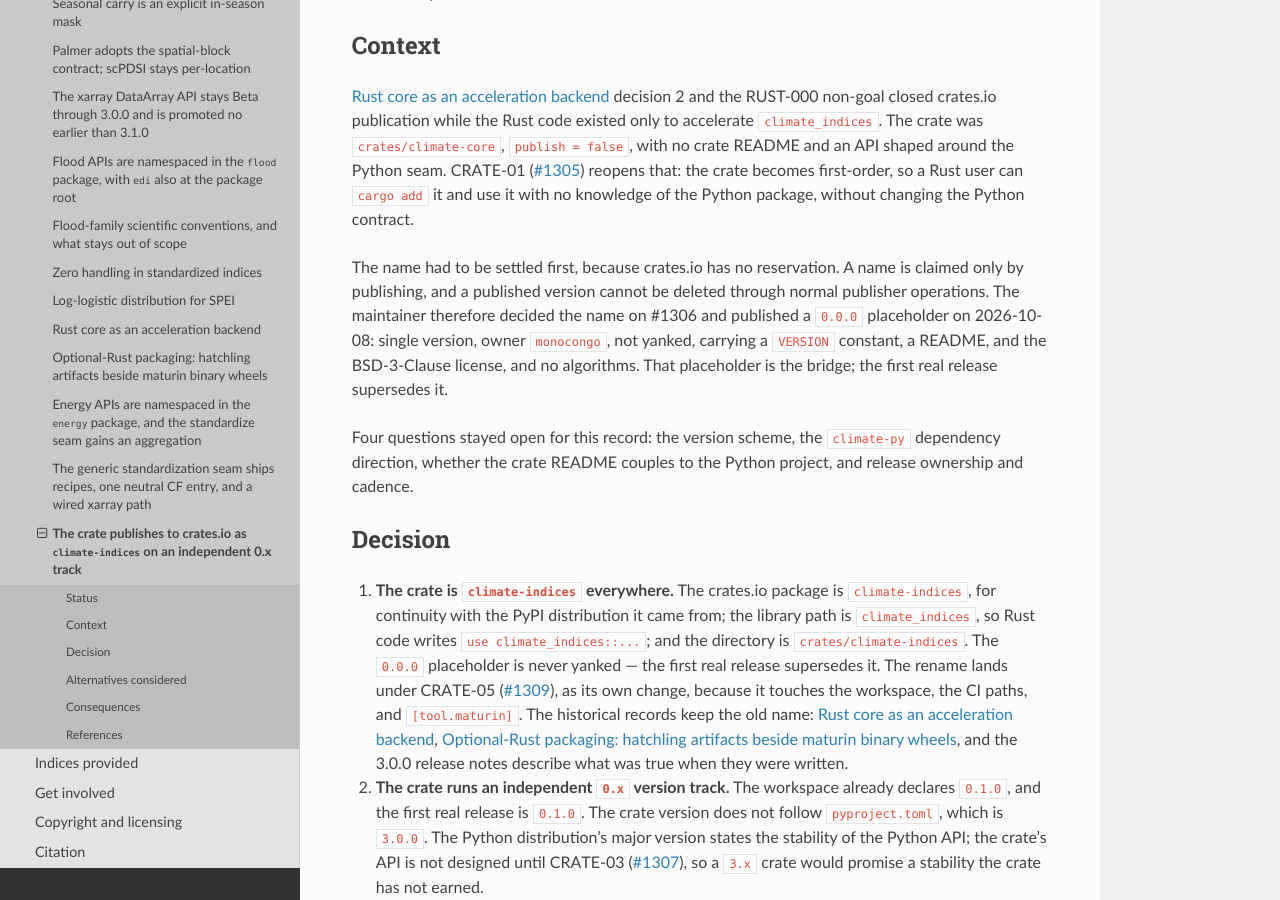
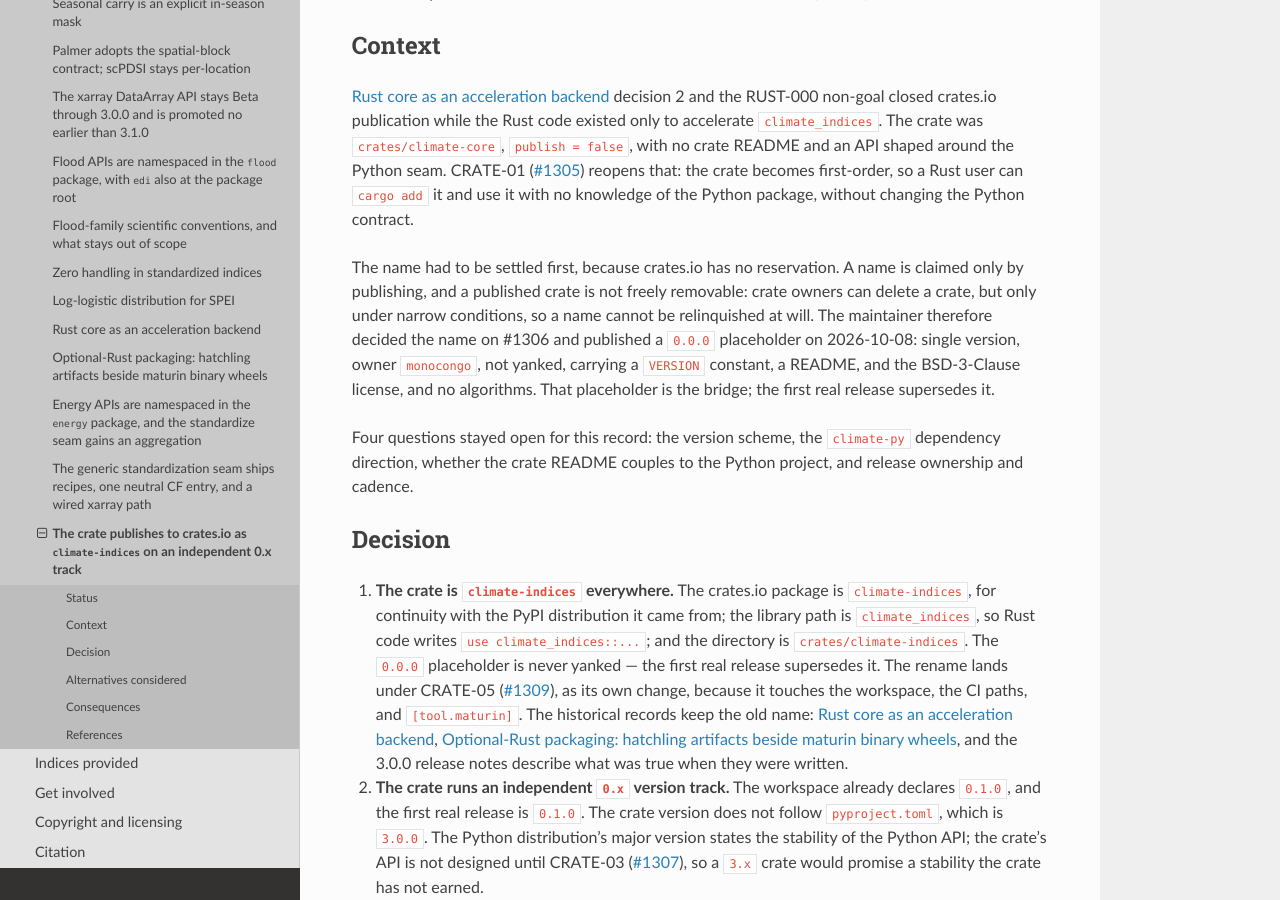
Before and after one commit to monocongo/climate_indices, a Sphinx documentation site: the page built from docs/adr/0021-climate-indices-crate-identity.md, in a window 1280 px wide and 900 px high, scrolled down 373 px. Built offline with Sphinx 7.4.7 and the Read the Docs theme 3.1.0, drawn with Linux system fonts in a browser that asks for light colours; some of the changed lines change nothing that is shown; some of the changed text lies outside the part shown.

Commit message:
docs(adr): correct crate-deletion wording and CRATE-05 rename scope (#1306)
The Context overstated crate removability. crates.io owners can delete a
crate under narrow conditions, so the text now says a published crate is
not freely removable instead of never deletable.

The Consequences list for CRATE-05 omitted live references to
climate-core in crates/climate-py/Cargo.toml, benchmarks/README.md,
docs/development-guide.md, and the flood/fire _native.py docstrings, and
named "the benchmarks" instead of the one file that carries the name.

```diff
--- a/docs/adr/0021-climate-indices-crate-identity.md
+++ b/docs/adr/0021-climate-indices-crate-identity.md
@@ -21,8 +21,9 @@
 with no knowledge of the Python package, without changing the Python contract.
 
 The name had to be settled first, because crates.io has no reservation. A name is claimed
-only by publishing, and a published version cannot be deleted through normal publisher
-operations. The maintainer therefore decided the name on #1306 and published a `0.0.0`
+only by publishing, and a published crate is not freely removable: crate owners can delete
+a crate, but only under narrow conditions, so a name cannot be relinquished at will. The
+maintainer therefore decided the name on #1306 and published a `0.0.0`
 placeholder on 2026-10-08: single version, owner `monocongo`, not yanked, carrying a
 `VERSION` constant, a README, and the BSD-3-Clause license, and no algorithms. That
 placeholder is the bridge; the first real release supersedes it.
@@ -96,10 +97,12 @@
 ## Consequences
 
 - CRATE-05 renames the directory, the package, the default library path, every
-  `use climate_core::` in `crates/climate-py`, the benchmarks, `tests/parity_registry.py`,
-  `docs/architecture.md`, the `LICENSE`, the `[tool.maturin]` development path, and the
-  generated `llms-full.txt`. It runs the Rust gate, because the workspace members and CI
-  paths change.
+  `use climate_core::` in `crates/climate-py`, the `climate-core` path dependency in
+  `crates/climate-py/Cargo.toml`, `benchmarks/README.md`, `tests/parity_registry.py`,
+  `docs/architecture.md`, `docs/development-guide.md`, the docstrings in
+  `src/climate_indices/flood/_native.py` and `src/climate_indices/fire/_native.py`, the
+  `LICENSE`, the `[tool.maturin]` development path, and the generated `llms-full.txt`.
+  It runs the Rust gate, because the workspace members and CI paths change.
 - The Python contract does not change. The extension module stays
   `climate_indices._native`, and the Rust library name is a Rust path, not a Python import,
   so `climate_indices` names both without a collision.
```
